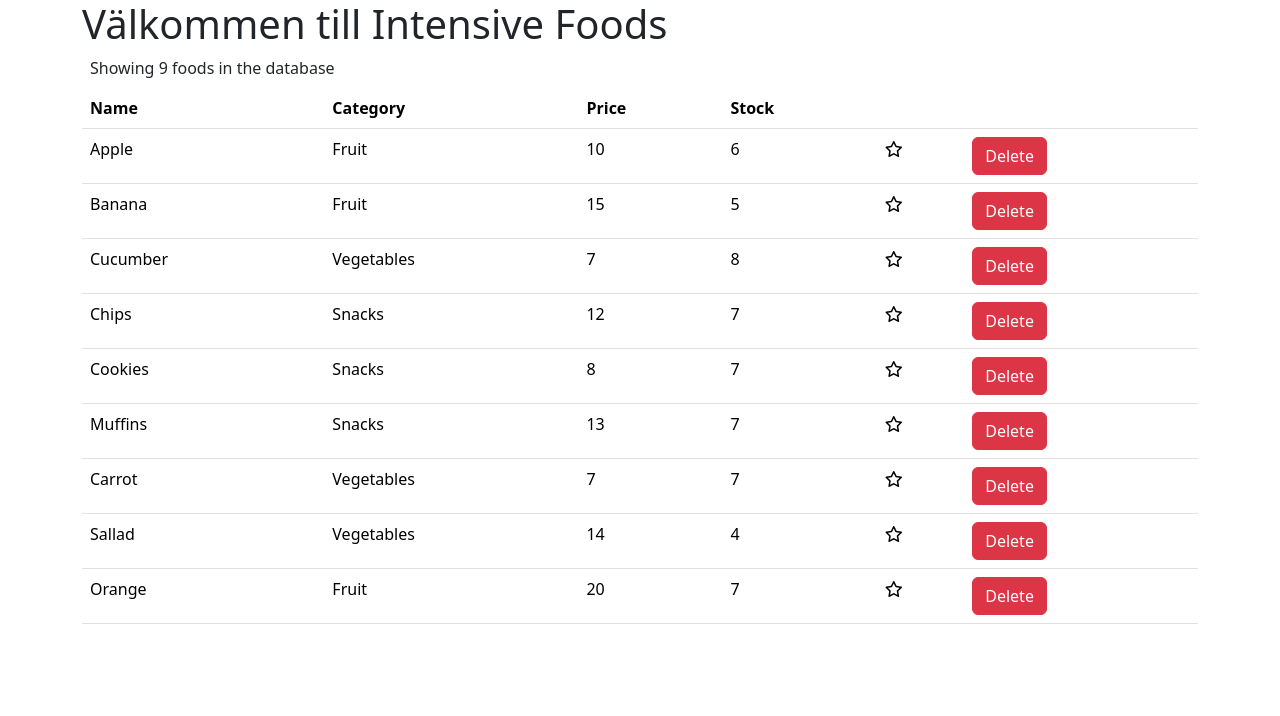
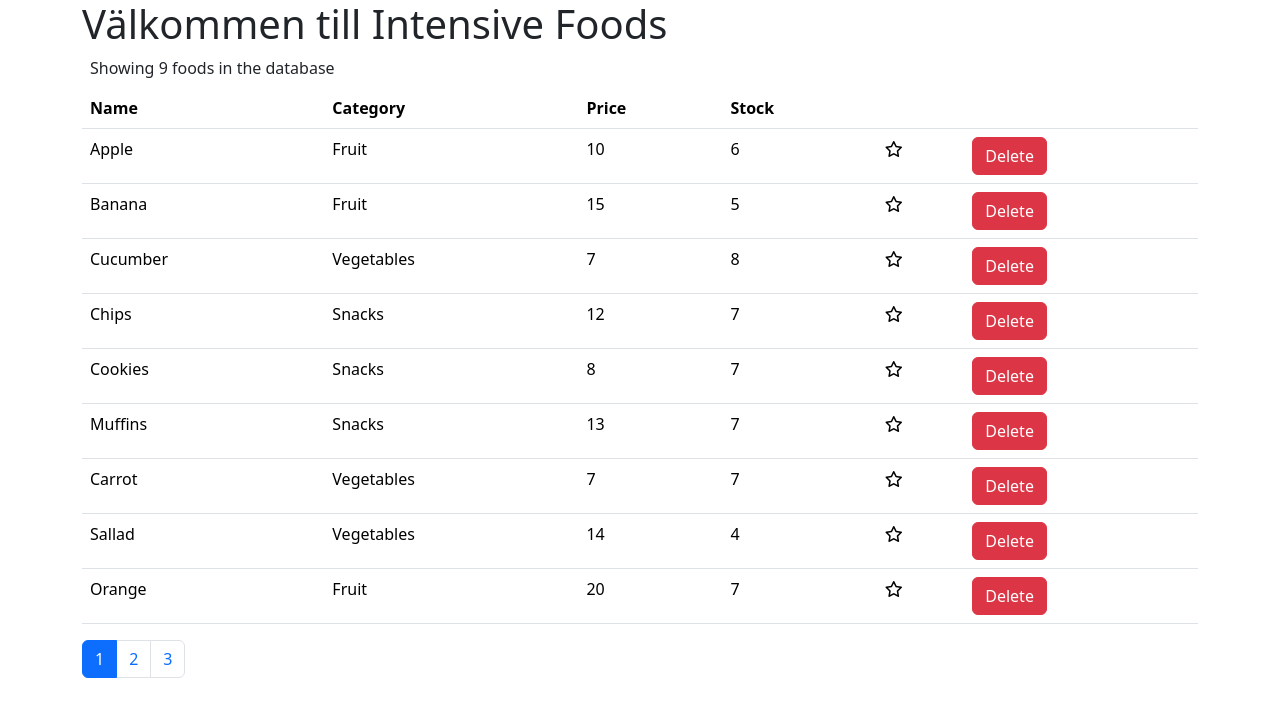
Before and after one commit to armenbakir/Food-store-with-ReactQuery-FE, a React (Vite) app: page / in a window 1280 px wide. Shown: the top 716 px of the page. Built offline with nearby package versions, Linux system fonts and the light colour scheme.

Commit message:
created pagination component

```diff
--- a/src/components/Foods.tsx
+++ b/src/components/Foods.tsx
@@ -2,9 +2,11 @@
 import { getFoods } from "../services/fakeFoodService";
 import Favorite from "./Favorite";
 import Welcome from "./Welcome";
+import Pagination from "./Pagination";
 
 function Foods() {
   const [foods, setFoods] = useState(getFoods());
+  const [selectedPage, setSelectedPage] = useState(1);
 
   function handleDelete(id: string) {
     const newFoods = foods.filter((food) => food._id !== id);
@@ -63,6 +65,12 @@
           ))}
         </tbody>
       </table>
+      <Pagination
+        totalCount={foods.length}
+        pageSize={4}
+        selectedPage={selectedPage}
+        onPageSelect={setSelectedPage}
+      />
     </div>
   );
 }
--- /dev/null
+++ b/src/components/Pagination.tsx
@@ -0,0 +1,38 @@
+import { range } from "../utils";
+
+interface Props {
+  pageSize: number;
+  totalCount: number;
+  selectedPage: number;
+  onPageSelect(page: number): void;
+}
+
+function Pagination({
+  pageSize,
+  totalCount,
+  selectedPage,
+  onPageSelect,
+}: Props) {
+  const pageCount = Math.ceil(totalCount / pageSize);
+
+  const pages = range(1, pageCount);
+
+  if (pageCount === 1) return null;
+
+  return (
+    <ul className="pagination">
+      {pages.map((page) => (
+        <li
+          onClick={() => onPageSelect(page)}
+          className={`page-item ${page === selectedPage ? "active" : ""}`}
+        >
+          <a className="page-link" href="#">
+            {page}
+          </a>
+        </li>
+      ))}
+    </ul>
+  );
+}
+
+export default Pagination;
--- /dev/null
+++ b/src/utils.ts
@@ -0,0 +1,7 @@
+export function range(startNumber: number, endNumber: number): number[] {
+  let array: number[] = [];
+  for (let count = startNumber; count <= endNumber; count++) {
+    array.push(count);
+  }
+  return array;
+}
```
